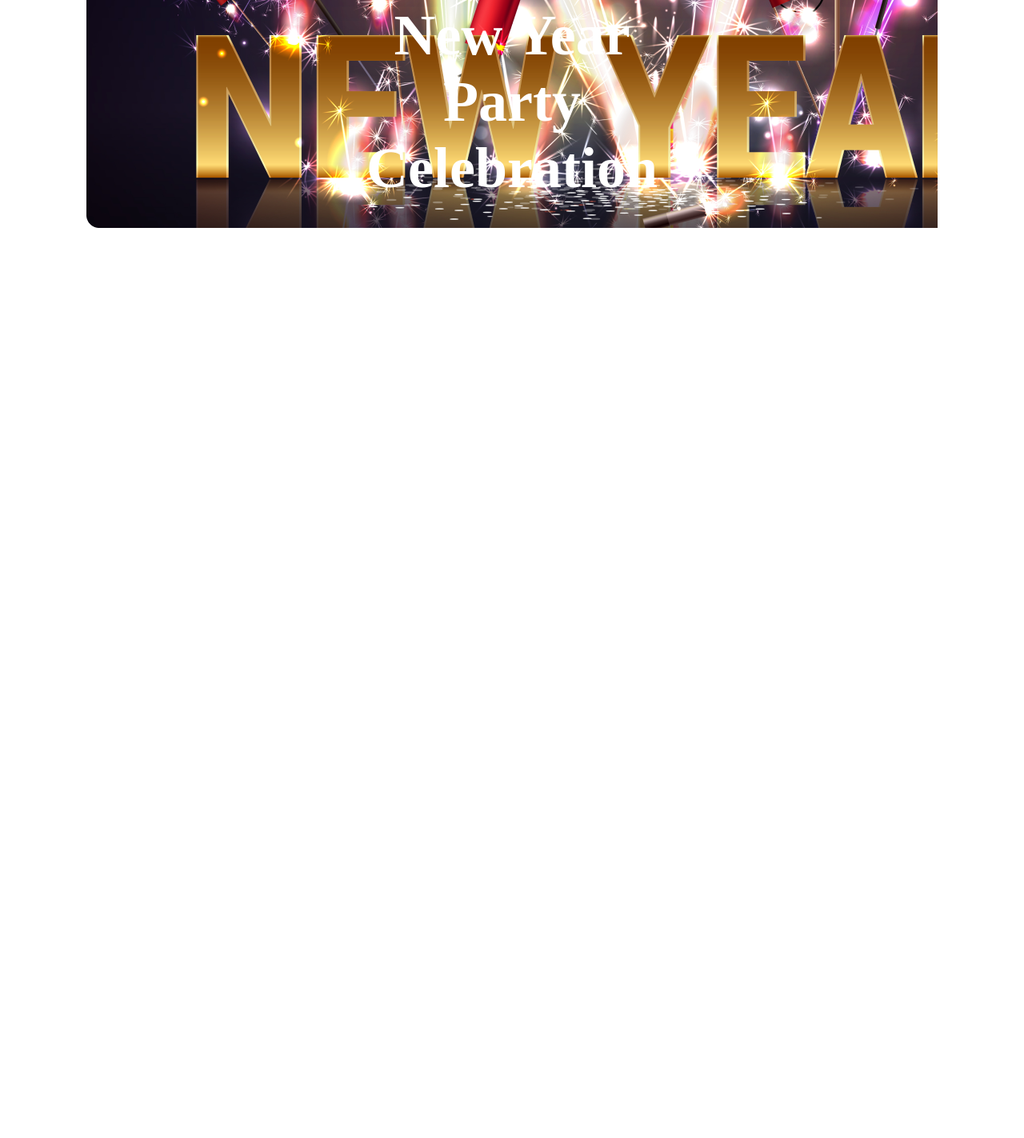
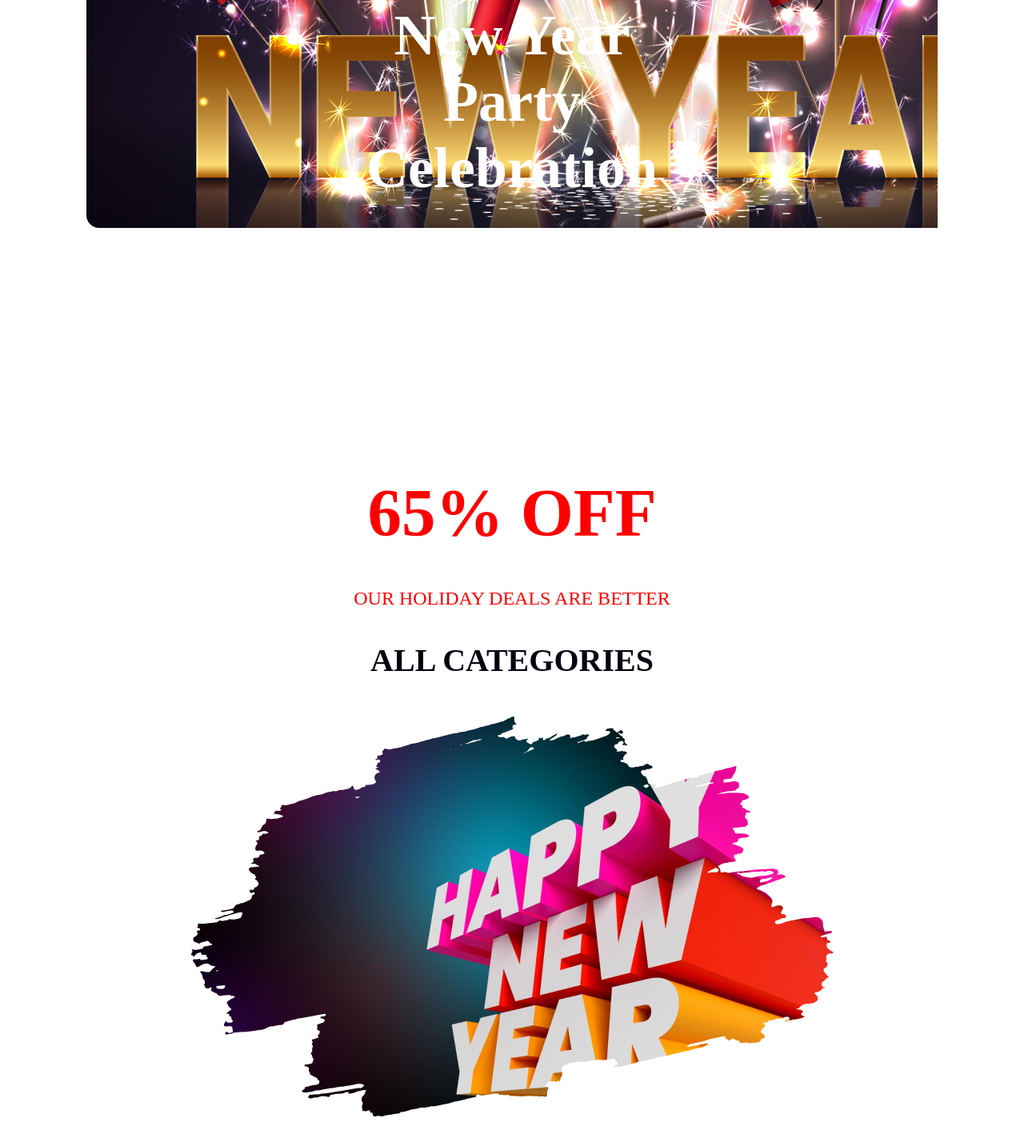
Before and after one commit to Mohammad-imran75/my-assignment-portfolio, a plain HTML site: page index.html in a window 1280 px wide. Shown: the part 390-1813 px from the top of the page at 80% size. Before the commit the page ends 872 px from the top, so only its background shows below. Drawn offline with Linux system fonts and the light colour scheme.

Commit message:
added photo

```diff
--- a/index.html
+++ b/index.html
@@ -14,7 +14,18 @@
         </nav>
     </header>
     <main>
-
+        <section>
+            <!-- offer related section -->
+            <div class="main-section">
+                <h2 class="section-title">65% OFF</h2>
+                <p class="section-description">OUR HOLIDAY DEALS ARE BETTER</p>
+                <h3 class="section-title-description">ALL CATEGORIES</h3>
+                <div class="main-section-photo"><img src="resources/New Year Photo.png" alt=""></div>
+            </div>
+        </section>
+        <section>
+            .
+        </section>
     </main>
     <footer>
 
--- a/styles/style.css
+++ b/styles/style.css
@@ -1,4 +1,9 @@
 /* banner related style */
+*{
+    width: 1600;
+    height: 1770;
+    color: #FFFFFF;
+}
 .banner-section{
     background-image: url('../resources/Banner\ Image.png');
     margin-top: 50px;
@@ -25,3 +30,32 @@
     font-weight: 900;
     padding: 0px 344px 170px 344px;
 }
+/* offer related style */
+.main-section{
+    text-align: center;
+}
+.section-title{
+    font-size: 85px;
+    font-weight: 700;
+    color: #FF0000;
+    margin-top: 170px;
+    margin-bottom: 45px;
+    border-radius: 5px;
+}
+.section-description{
+    font-size: 24px;
+    font-weight:500 ;
+    color: #FF0000;
+    border-radius: 5px;
+}
+.section-title-description{
+    font-size: 40px;
+    font-weight: 700;
+    color: #070211;
+    margin-bottom: 45px;
+}
+.main-section-photo{
+    padding: 2px;
+    width: 800;
+    height: 500;
+}
```
